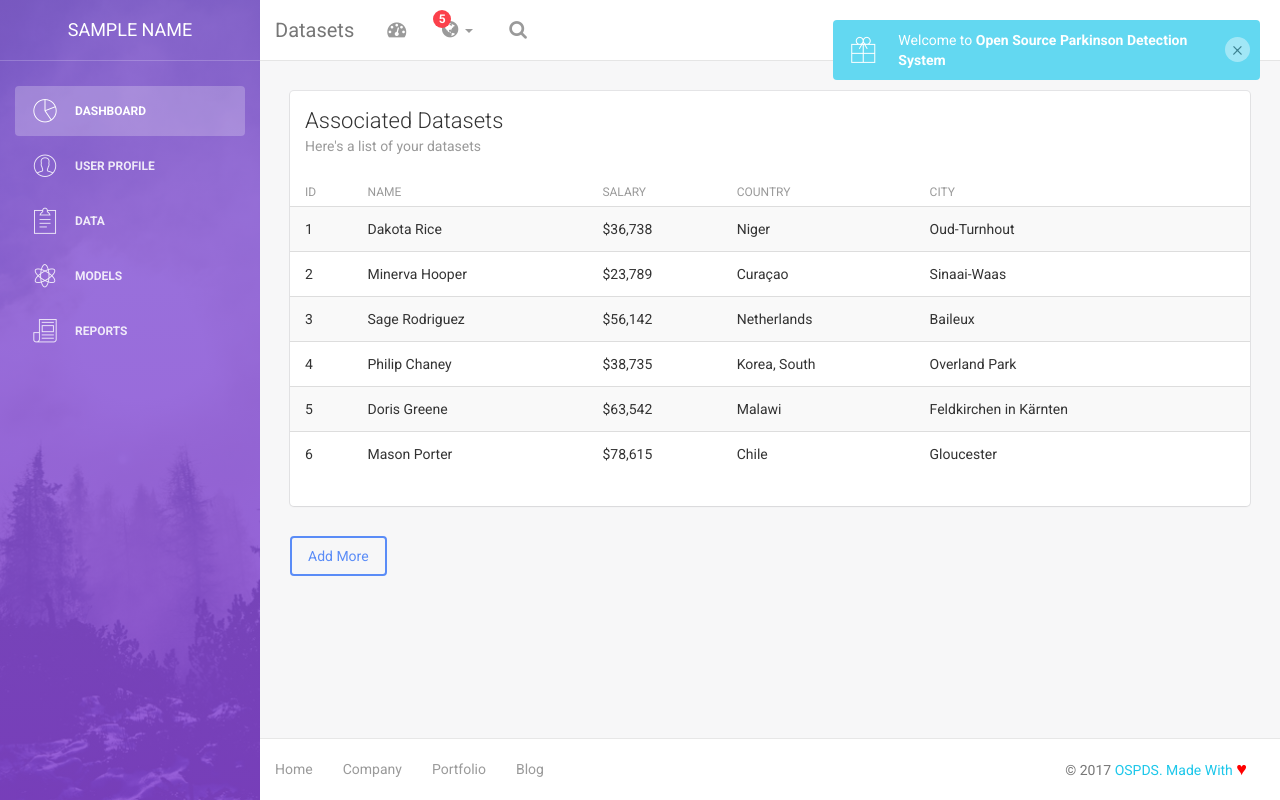
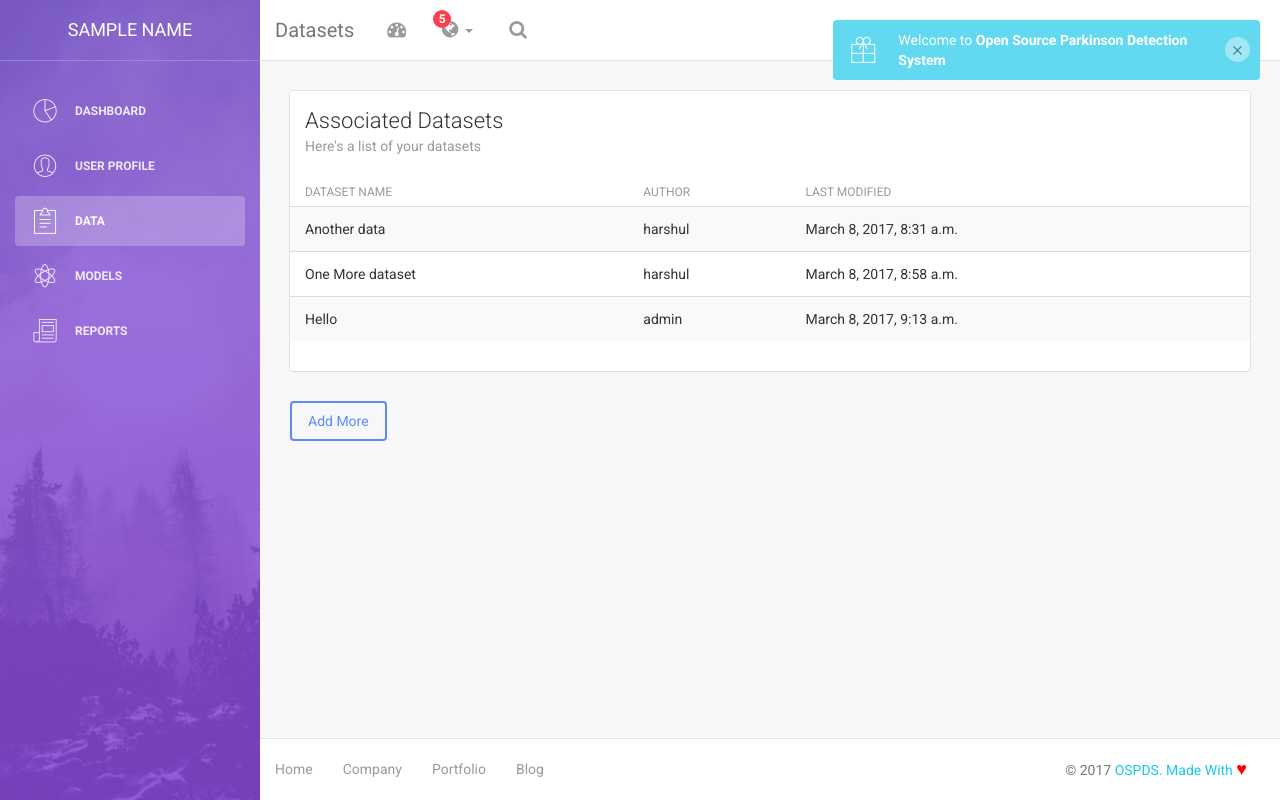
Before and after one commit to zaidajaz/Parkinson, a Django app: template dashboard/templates/dashboard/data_list.html in a window 1280 px wide. Run offline with Django 3.2, Linux system fonts and the light colour scheme; data comes from the database, SQL or seed files in the repository; both versions use the stored data as it was after the commit; the template is opened without the code that fills it: values that come from a table or form of the project are taken from there, most other values are stand-ins (such as "Sample title", 1, 10 or a date in 2020); some libraries are stand-ins or nearby versions.

Commit message:
upload form now working fine, fixed the sidebar jquery issue

```diff
--- a/dashboard/models.py
+++ b/dashboard/models.py
@@ -1,12 +1,16 @@
 from django.db import models
+from datetime import datetime
+from django.contrib import auth
+from django import forms
+from .validators import validate_file_extension
 
 class DataInfo(models.Model):
 	dataset_name = models.CharField(max_length=200)
 	dataset_author = models.CharField(max_length=200)
-	dataset_up_date = models.DateTimeField('Upload Date')
+	dataset_up_date = models.DateTimeField(default=datetime.now(), blank=True)
 	dataset_desc = models.TextField()
 	dataset_url = models.URLField(max_length=500)
-	dataset_file = models.FileField(upload_to='datasets/')
+	dataset_file = models.FileField(upload_to='datasets/', validators=[validate_file_extension])
 
-	def __unicode__(self):
+	def __str__(self):
 		return self.dataset_name
--- a/dashboard/templates/dashboard/dash_header.html
+++ b/dashboard/templates/dashboard/dash_header.html
@@ -92,6 +92,39 @@
         });
     </script>
 
+    <!--custom scripts -->
+<script type="text/javascript">
+
+    $('#id_dataset_author').val('{{userObj.username}}');
+
+    $('.cust-data-form').find('p').each(function(id, obj){
+        if(id == 1 || id == 2){
+            $(this).css('display','none');
+        }
+    })
+
+    <!-- Manage Sidebar Active Li -->
+        var page = $('.navbar-brand').text();
+        $('.nav').find(`li[class='active']`).removeClass('active');
+        switch(page){
+            case 'Dashboard':
+                var link = $('.nav').find(`li[data-page='dashboard']`);
+                link.addClass('active');
+                break;
+            case 'User Profile':
+                var link = $('.nav').find(`li[data-page='profile']`);
+                link.addClass('active');
+                break;
+            case 'Datasets':
+                var link = $('.nav').find(`li[data-page='datasets']`);
+                link.addClass('active');
+                break;
+        }
 
 
+    <!-- Manage Sidebar Active Li -->
+
+</script>
+ <!-- custom_scripts -->
+
 </html>
--- a/dashboard/templates/dashboard/data_list.html
+++ b/dashboard/templates/dashboard/data_list.html
@@ -32,57 +32,22 @@
                                 <p class="category">Here's a list of your datasets</p>
                             </div>
                             <div class="content table-responsive table-full-width">
+
                                 <table class="table table-hover table-striped">
                                     <thead>
-                                        <th>ID</th>
-                                    	<th>Name</th>
-                                    	<th>Salary</th>
-                                    	<th>Country</th>
-                                    	<th>City</th>
+                                        <th>Dataset Name</th>
+                                    	<th>Author</th>
+                                    	<th>Last Modified</th>
                                     </thead>
                                     <tbody>
-                                        <tr>
-                                        	<td>1</td>
-                                        	<td>Dakota Rice</td>
-                                        	<td>$36,738</td>
-                                        	<td>Niger</td>
-                                        	<td>Oud-Turnhout</td>
-                                        </tr>
-                                        <tr>
-                                        	<td>2</td>
-                                        	<td>Minerva Hooper</td>
-                                        	<td>$23,789</td>
-                                        	<td>Curaçao</td>
-                                        	<td>Sinaai-Waas</td>
-                                        </tr>
-                                        <tr>
-                                        	<td>3</td>
-                                        	<td>Sage Rodriguez</td>
-                                        	<td>$56,142</td>
-                                        	<td>Netherlands</td>
-                                        	<td>Baileux</td>
-                                        </tr>
-                                        <tr>
-                                        	<td>4</td>
-                                        	<td>Philip Chaney</td>
-                                        	<td>$38,735</td>
-                                        	<td>Korea, South</td>
-                                        	<td>Overland Park</td>
-                                        </tr>
-                                        <tr>
-                                        	<td>5</td>
-                                        	<td>Doris Greene</td>
-                                        	<td>$63,542</td>
-                                        	<td>Malawi</td>
-                                        	<td>Feldkirchen in Kärnten</td>
-                                        </tr>
-                                        <tr>
-                                        	<td>6</td>
-                                        	<td>Mason Porter</td>
-                                        	<td>$78,615</td>
-                                        	<td>Chile</td>
-                                        	<td>Gloucester</td>
-                                        </tr>
+                                        {% for data in data_list %}
+                                            <tr>
+                                                <td>{{data.dataset_name}}</td>
+                                                <td>{{data.dataset_author}}</td>
+                                                <td>{{data.dataset_up_date}}</td>
+                                            </tr>
+                                        {% endfor %}
+
                                     </tbody>
                                 </table>
 
--- a/dashboard/templates/dashboard/sidebar.html
+++ b/dashboard/templates/dashboard/sidebar.html
@@ -16,32 +16,32 @@
             </div>
 
             <ul class="nav">
-                <li data="dashboard" class="active">
+                <li data-page="dashboard" class="active">
                     <a href="{{root_url}}/dashboard">
                         <i class="pe-7s-graph"></i>
                         <p>Dashboard</p>
                     </a>
                 </li>
-                <li data="profile">
+                <li data-page="profile">
                     <a href="{{root_url}}/dashboard/profile">
                         <i class="pe-7s-user"></i>
                         <p>User Profile</p>
                     </a>
                 </li>
-                <li>
+                <li data-page="datasets">
                     <a href="{{root_url}}/dashboard/datasets">
                         <i class="pe-7s-note2"></i>
                         <p>Data</p>
                     </a>
                 </li>
-                <li>
+                <li data-page="models">
                     <a href="typography.html">
                         <i class="pe-7s-science"></i>
 
                         <p>Models</p>
                     </a>
                 </li>
-                <li>
+                <li data-page="reports">
                     <a href="icons.html">
                          <i class="pe-7s-news-paper"></i>
                         <p>Reports</p>
```
Also changed, not shown: dashboard/forms.py (+7 -0 lines), dashboard/templates/dashboard/newData.html (+12 -7 lines), dashboard/validators.py (added, +8 -0 lines), dashboard/views.py (+12 -3 lines), db.sqlite3, 5 other files.
